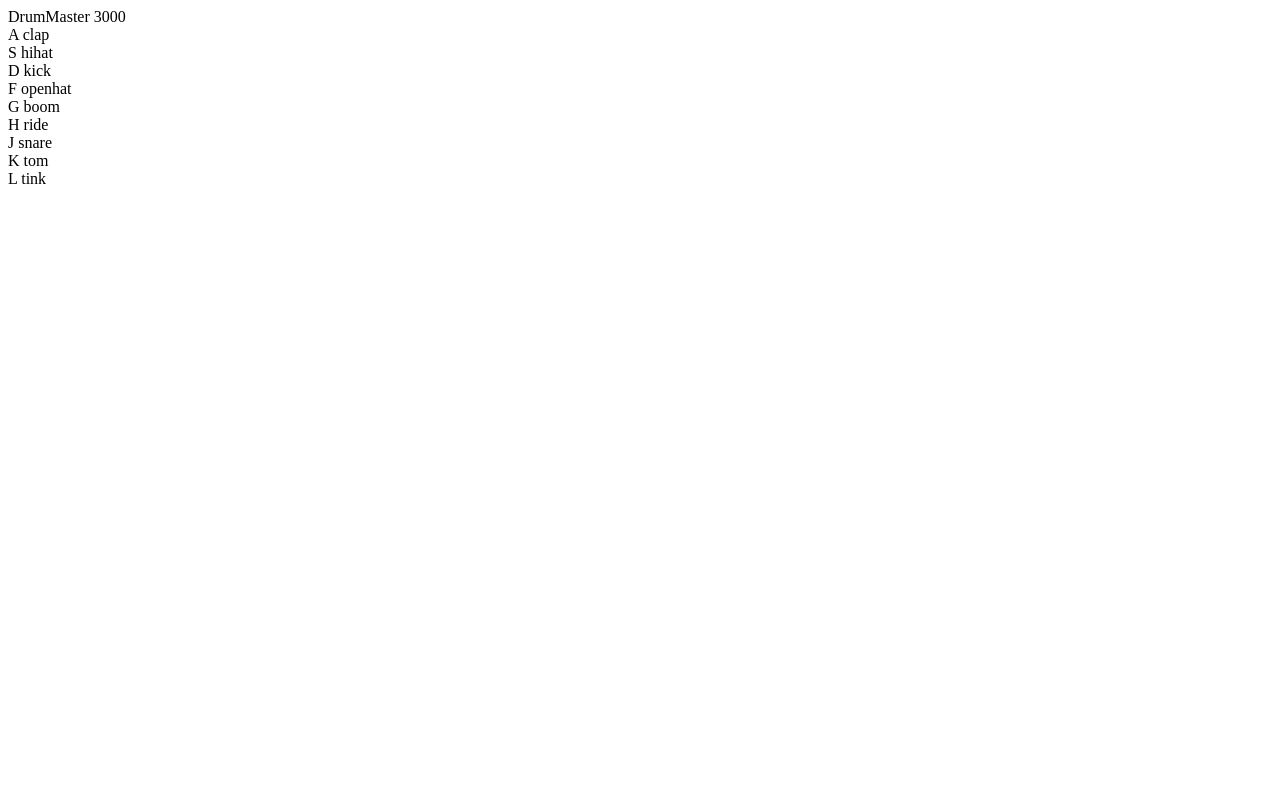
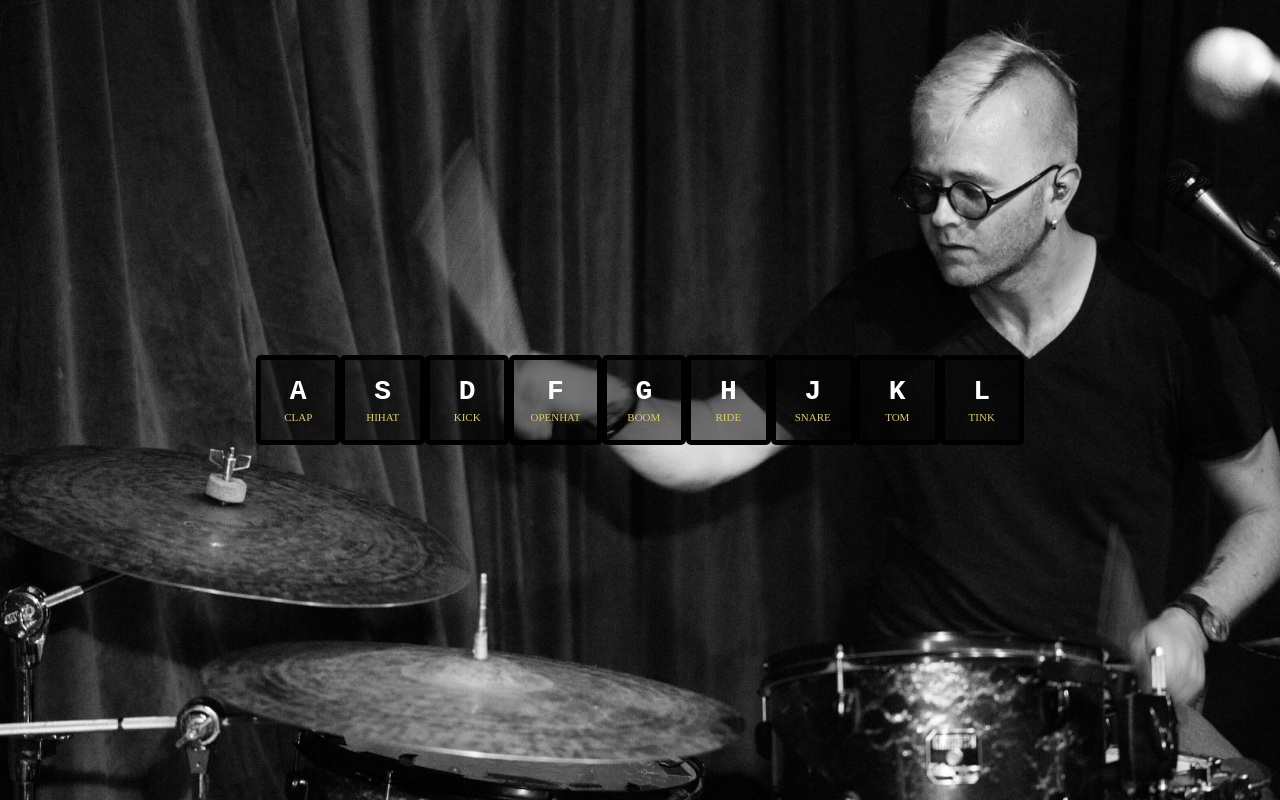
Before and after one commit to poprostumort/drumkit-vanillajs, a plain HTML site: page index.html in a window 1280 px wide. Drawn offline with Linux system fonts and the light colour scheme.

Commit message:
HTML and CSS
All needed Html and Css finished. Added folders containing sound and images.

```diff
--- /dev/null
+++ b/css/style.css
@@ -0,0 +1,55 @@
+*{
+  margin: 0;
+  padding: 0;
+}
+
+body{
+  background: url("../img/drummer.jpg"); /*source: https://commons.wikimedia.org/wiki/File:David_Keith,_Drummer.jpg*/
+  background-size: cover;
+}
+
+.programcontainer{
+  display: flex;
+  width: 100vw;
+  height: 100vh;
+  justify-content: center;
+}
+
+
+.keycontainer{
+  width: 60vw;
+  display: flex;
+  align-self: center;
+  justify-content: space-around;
+
+}
+.key{
+  background-color: rgba(0, 0, 0, 0.5);
+  width: 4em;
+  height: 3em;
+  border: 5px solid rgb(0,0,0);
+  padding: 1em;
+  border-radius: 5px;
+  text-align: center;
+  transition: all 0.1s;
+}
+
+.playing {
+  transform: scale(1.1);
+  border-color: rgb(219, 205, 99);
+  box-shadow: 0 0 10px rgb(219, 205, 99);
+
+}
+
+kbd{
+  font-size: 28px;
+  font-weight: bold;
+  color: rgb(255, 255, 255);
+}
+
+.sound{
+  font-weight: normal;
+  font-size: 11px;
+  color: rgb(219, 205, 99);
+  text-transform: uppercase;
+}
--- a/index.html
+++ b/index.html
@@ -2,50 +2,67 @@
   <head>
     <meta charset="utf-8" />
     <title>DrumMaster 3000</title>
+    <link rel="stylesheet" href="css/style.css" />
   </head>
   <body lang="en">
     <div class="programcontainer">
-      <div class="logo">
-        DrumMaster 3000
-      </div>
       <div class="keycontainer">
-        <div class="key">
-        A clap
+        <div data-key="65" class="key">
+          <kbd>A</kbd>
+          <br />
+          <span class="sound">clap</span>
         </div>
-        <div class="key">
-        S hihat
+        <div data-key="83" class="key">
+          <kbd>S</kbd>
+          <br />
+          <span class="sound">hihat</span>
         </div>
-        <div class="key">
-        D kick
+        <div data-key="68" class="key">
+          <kbd>D</kbd>
+          <br />
+          <span class="sound">kick</span>
         </div>
-        <div class="key">
-        F openhat
+        <div data-key="70" class="key">
+          <kbd>F</kbd>
+          <br />
+          <span class="sound">openhat</span>
         </div>
-        <div class="key">
-        G boom
+        <div data-key="71" class="key">
+          <kbd>G</kbd>
+          <br />
+          <span class="sound">boom</span>
         </div>
-        <div class="key">
-        H ride
+        <div data-key="72" class="key">
+          <kbd>H</kbd>
+          <br />
+          <span class="sound">ride</span>
         </div>
-        <div class="key">
-        J snare
+        <div data-key="74" class="key">
+          <kbd>J</kbd>
+          <br />
+          <span class="sound">snare</span>
         </div>
-        <div class="key">
-        K tom
+        <div data-key="75" class="key">
+          <kbd>K</kbd>
+          <br />
+          <span class="sound">tom</span>
         </div>
-        <div class="key">
-        L tink
+        <div data-key="76" class="key">
+          <kbd>L</kbd>
+          <br />
+          <span class="sound">tink</span>
         </div>
       </div>
     </div>
+    </div>
 
-    <audio></audio>
-    <audio></audio>
-    <audio></audio>
-    <audio></audio>
-    <audio></audio>
-    <audio></audio>
-    <audio></audio>
-    <audio></audio>
-    <audio></audio>
+    <audio data-key="65" src="sounds/clap.wav"></audio>
+    <audio data-key="83" src="sounds/hihat.wav"></audio>
+    <audio data-key="68" src="sounds/kick.wav"></audio>
+    <audio data-key="70" src="sounds/openhat.wav"></audio>
+    <audio data-key="71" src="sounds/boom.wav"></audio>
+    <audio data-key="72" src="sounds/ride.wav"></audio>
+    <audio data-key="74" src="sounds/snare.wav"></audio>
+    <audio data-key="75" src="sounds/tom.wav"></audio>
+    <audio data-key="76" src="sounds/tink.wav"></audio>
   </body>
```
Also changed, not shown: img/drummer.jpg (added), style.css (deleted), 9 other files.
